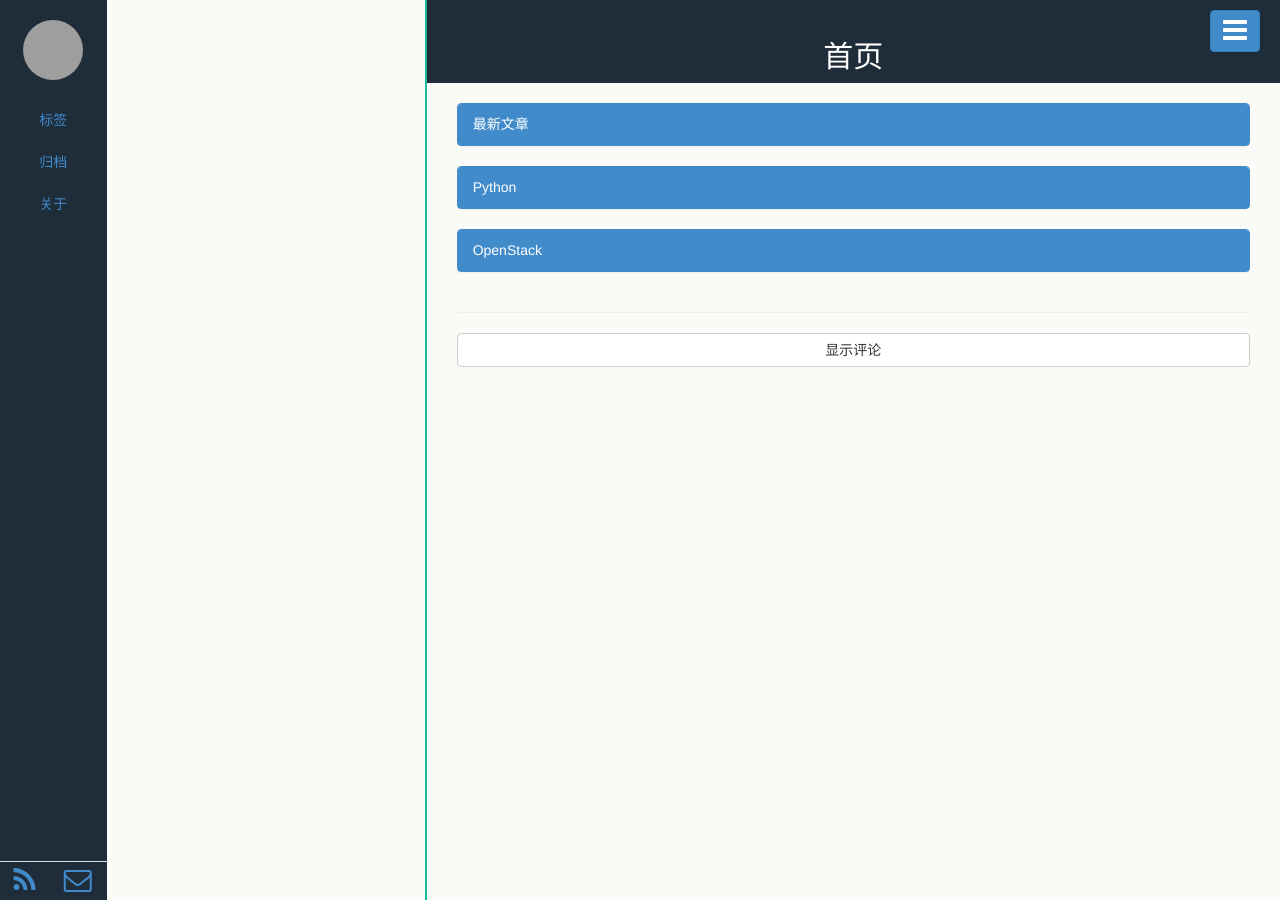
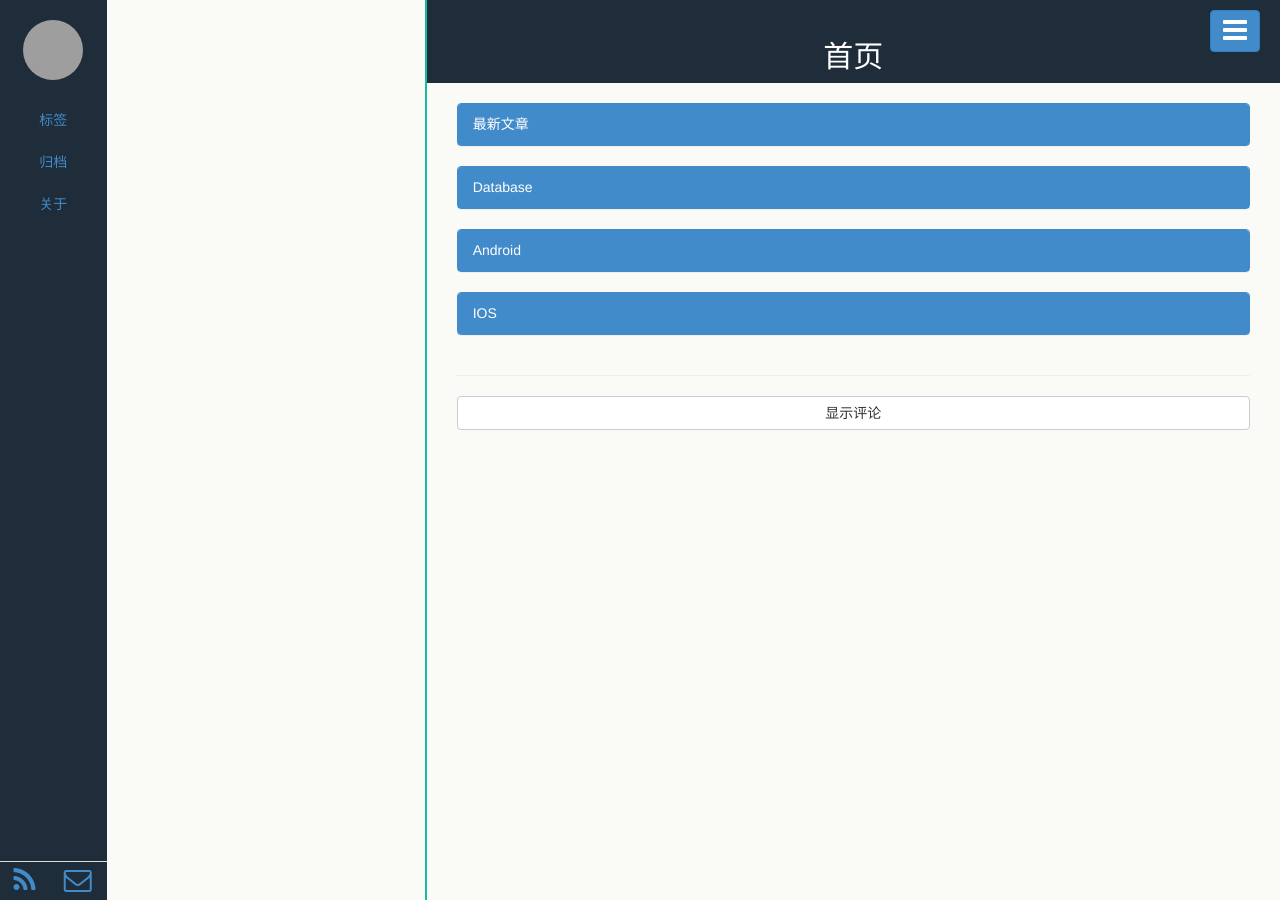
Before and after one commit to mchenyuxiang/mchenyuxiang.github.io, a Jekyll site: the page built from index.html, in a window 1280 px wide. Built offline with Jekyll 4.4.1, drawn with Linux system fonts in a browser that asks for light colours; the list of posts is cut into pages by our own code; part of the change alters nothing that is shown; grey boxes are pictures that could not be loaded.

Commit message:
change the _config.yml

```diff
--- a/_config.yml
+++ b/_config.yml
@@ -7,16 +7,16 @@ kramdown:
 
 # 作者信息
 author:
-  name: 闫肃
-  email: suyan0830@gmail.com
-  link: http://yansu.org
-  weibo: http://weibo.com/yansu0711
-  github: http://github.com/suyan
+  name: 陈宇翔
+  email: csyuxiang1988@gmail.com
+  link: http://playdba.com
+  weibo: http://weibo.com/mchenyuxiang
+  github: http://github.com/mchenyuxiang
 
 # 站点信息
-title: 闫肃的博客
-description: 闫肃的博客
-url: http://yansu.org
+title: 陈宇翔的博客
+description: 陈宇翔的博客
+url: http://playdba.com
 rss_url: /pages/atom.xml
 
 # gavatar头像及Favicon
@@ -25,20 +25,21 @@ favicon: http://7u2ho6.com1.z0.glb.clouddn.com/favicon.ico
 
 # google analytics 设置
 ga:
-  id: UA-54767140-1
-  url: yansu.org
+  id: UA-58840215-1
+  url: playdba.com
 
 # disqus 设置
 disqus:
-  shortname: suyan-zh
+  shortname: mchenyuxiang
 
 # 主题设置，自动激活某个标签
 active: 技术
 
 # 首页除了最新文章外显示分类
 cates:
-  - Python
-  - OpenStack
+  - Database
+  - Android
+  - IOS
 
 # 中文本地化
 locals:
```
